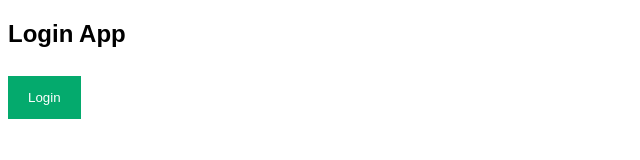
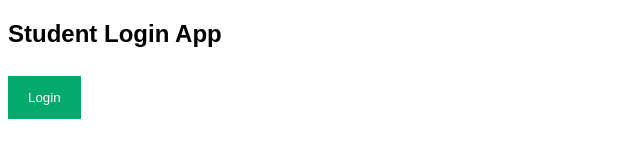
Before and after one commit to marri005/login-page, a plain HTML site: page index.html in a window 1280 px wide. Shown: the whole page, without its empty margins (0-640 px from the left). Drawn offline with Linux system fonts and the light colour scheme.

Commit message:
Update index.html

```diff
--- a/index.html
+++ b/index.html
@@ -127,7 +127,7 @@ span.psw {
 </head>
 <body>
 
-<h2> Login App</h2>
+<h2>Student Login App</h2>
 
 <button onclick="document.getElementById('id01').style.display='block'" style="width:auto;">Login</button>
 
```
